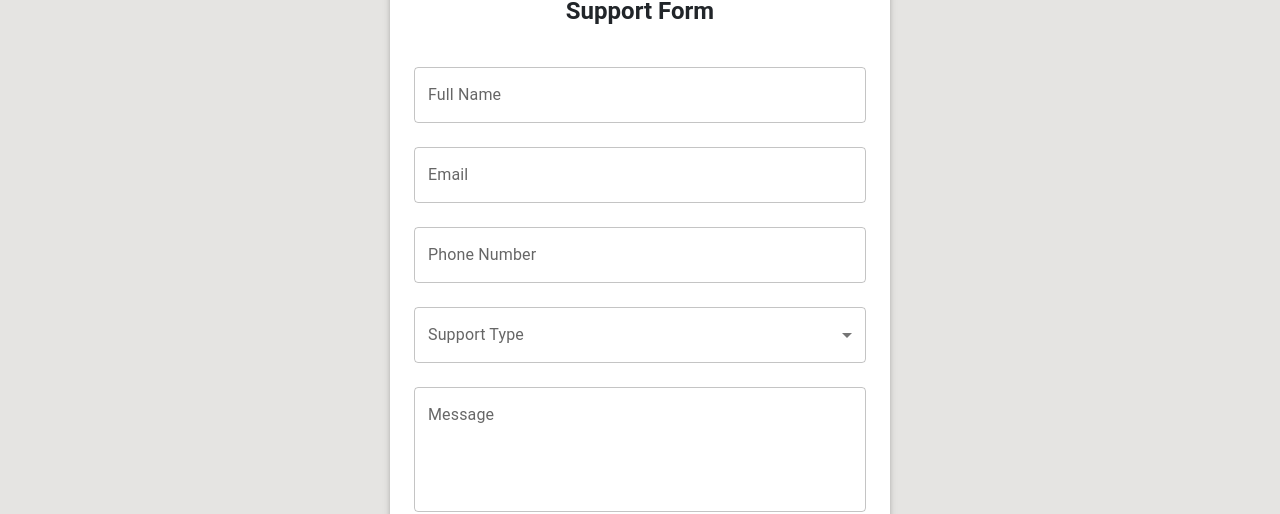
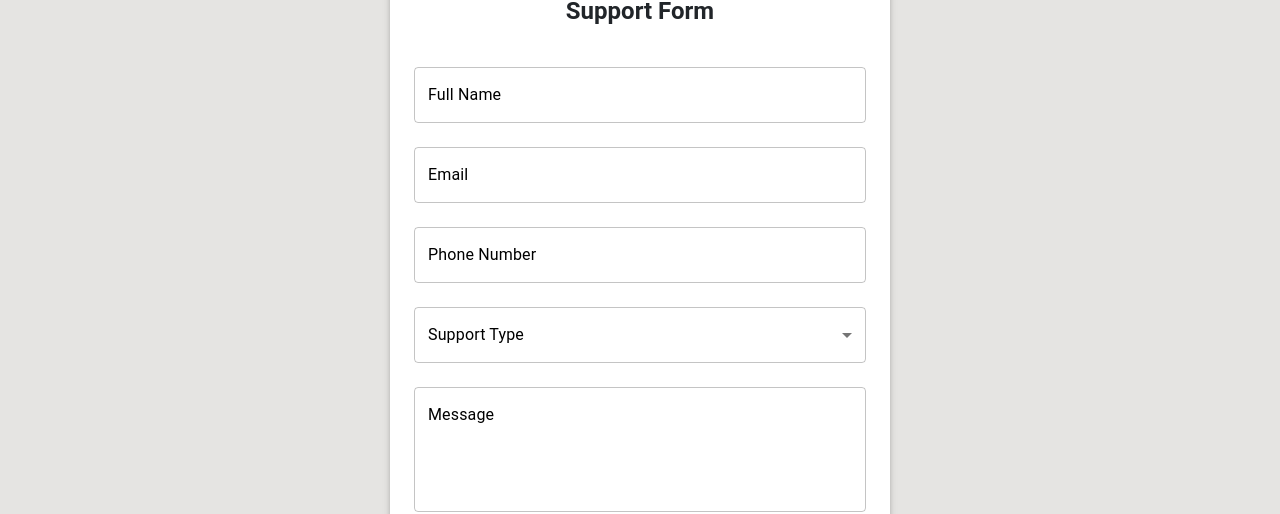
Before and after one commit to AhmadAbuAlhlawa/PASD, a React (Create React App) app in the folder pasd/: page /support-us in a window 1280 px wide. Shown: the part 185-699 px from the top of the page. Built offline with nearby package versions, Linux system fonts and the light colour scheme; no server answers.

Commit message:
modify color

```diff
--- a/pasd/src/Support.jsx
+++ b/pasd/src/Support.jsx
@@ -92,6 +92,16 @@ const Support = () => {
           error={!!errors.fullName}
           helperText={errors.fullName}
           margin="normal"
+          sx={{
+            "& .MuiOutlinedInput-root": {
+              "&.Mui-focused .MuiOutlinedInput-notchedOutline": {
+                borderColor: "black",
+              },
+            },
+            "& .MuiInputLabel-root": {
+              color: "black !important",
+            },
+          }}
         />
         <TextField
           fullWidth
@@ -102,6 +112,16 @@ const Support = () => {
           error={!!errors.email}
           helperText={errors.email}
           margin="normal"
+          sx={{
+            "& .MuiOutlinedInput-root": {
+              "&.Mui-focused .MuiOutlinedInput-notchedOutline": {
+                borderColor: "black",
+              },
+            },
+            "& .MuiInputLabel-root": {
+              color: "black !important",
+            },
+          }}
         />
         <TextField
           fullWidth
@@ -112,8 +132,27 @@ const Support = () => {
           error={!!errors.phone}
           helperText={errors.phone}
           margin="normal"
+          sx={{
+            "& .MuiOutlinedInput-root": {
+              "&.Mui-focused .MuiOutlinedInput-notchedOutline": {
+                borderColor: "black",
+              },
+            },
+            "& .MuiInputLabel-root": {
+              color: "black !important",
+            },
+          }}
         />
-        <FormControl fullWidth margin="normal">
+        <FormControl fullWidth margin="normal" sx={{
+          "& .MuiOutlinedInput-root": {
+            "&.Mui-focused .MuiOutlinedInput-notchedOutline": {
+              borderColor: "black",
+            },
+          },
+          "& .MuiInputLabel-root": {
+            color: "black !important",
+          },
+        }}>
           <InputLabel>Support Type</InputLabel>
           <Select
             label="Support Type"
@@ -142,6 +181,16 @@ const Support = () => {
           margin="normal"
           multiline
           rows={4}
+          sx={{
+            "& .MuiOutlinedInput-root": {
+              "&.Mui-focused .MuiOutlinedInput-notchedOutline": {
+                borderColor: "black",
+              },
+            },
+            "& .MuiInputLabel-root": {
+              color: "black !important",
+            },
+          }}
         />
         <Button type="submit" variant="contained" color="primary" fullWidth sx={{ mt: 2, background: '#000' }} disabled={loading}>
           {loading ? <CircularProgress size={24} sx={{ color: "white" }} /> : "Submit"}
```
